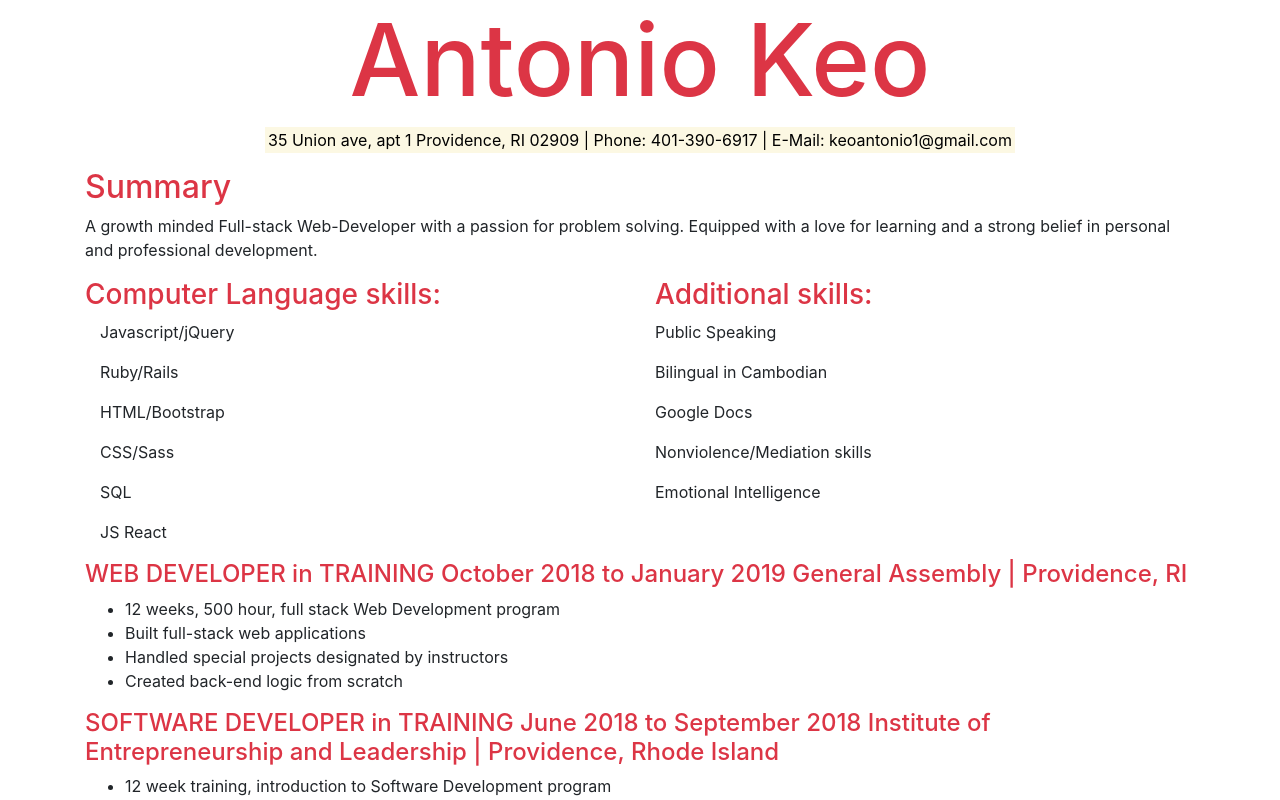
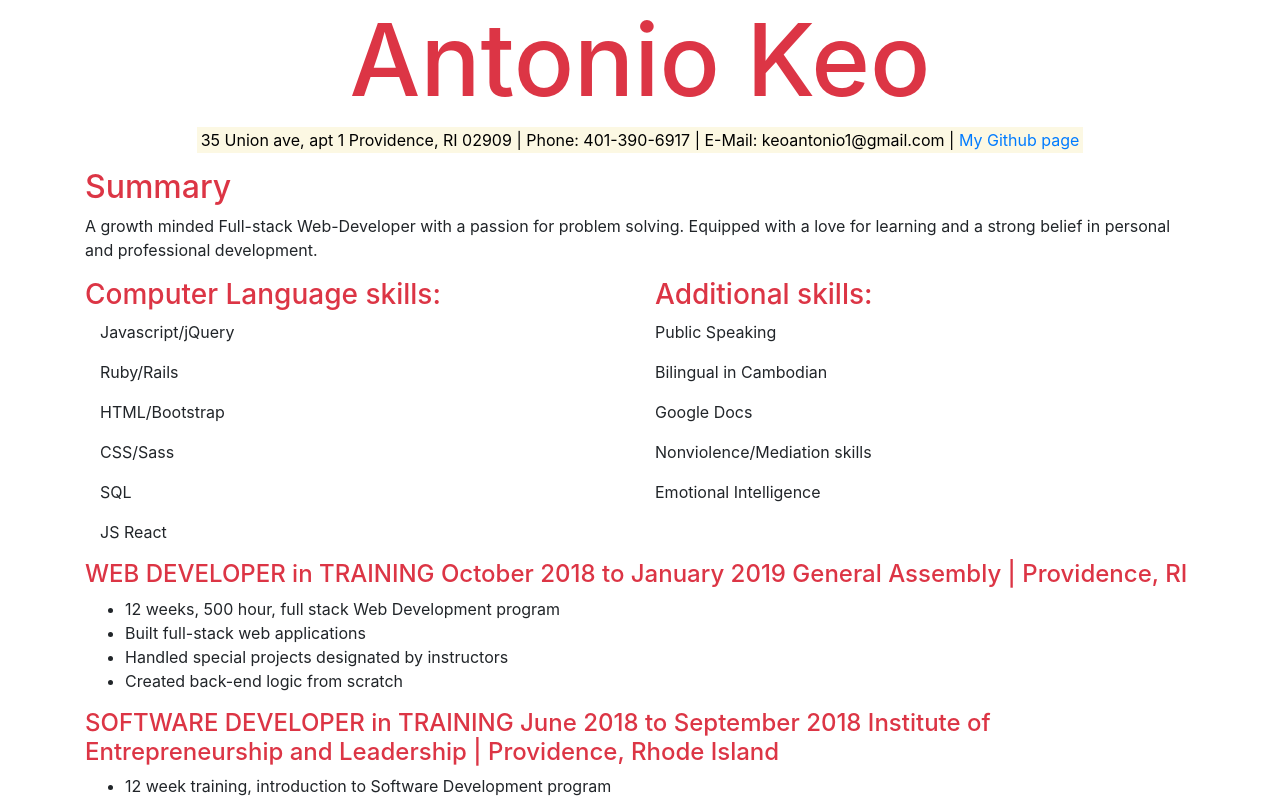
Before and after one commit to tonetone101/react-resume, a React (Create React App) app: page / in a window 1280 px wide. Shown: the top 800 px of the page. Built offline with nearby package versions, Linux system fonts and the light colour scheme.

Commit message:
added github link

```diff
--- a/src/Heading.js
+++ b/src/Heading.js
@@ -8,6 +8,7 @@ const Heading = () => (
     Providence, RI 02909
     | Phone: 401-390-6917
     | E-Mail: keoantonio1@gmail.com
+    | <a href='https://www.github.com/Antkeo1'>My Github page</a>
     </mark></p>
 
   </div>
```
